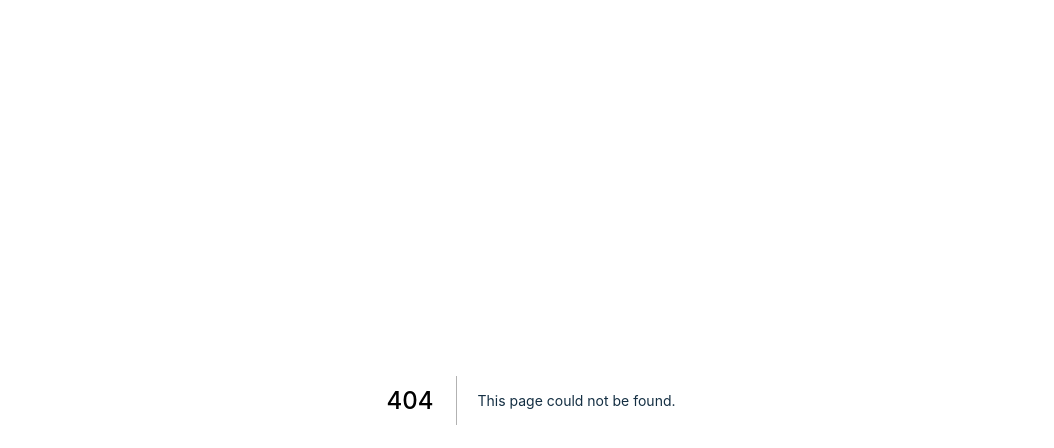
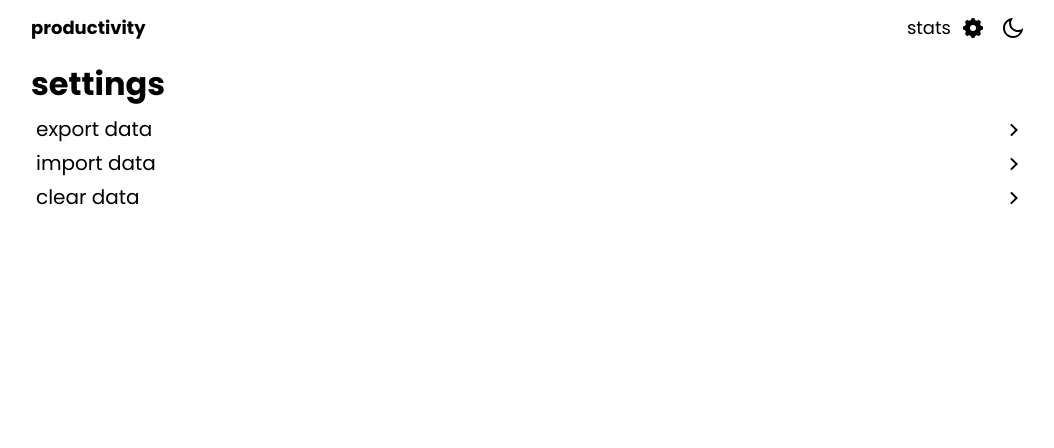
Before and after one commit to colorlessenergy/productivity, a Next.js app: page /settings in a window 1280 px wide. Before the commit this address had no page. Shown: the top 448 px of the page, without its empty margins (109-1163 px from the left). Built offline with nearby package versions, Linux system fonts and the light colour scheme.

Commit message:
add settings page

```diff
--- /dev/null
+++ b/pages/settings.js
@@ -0,0 +1,30 @@
+import Head from 'next/head';
+
+import Nav from '../shared/components/Nav';
+import SettingsItem from '../shared/components/SettingsItem';
+
+const Settings = () => {
+    return (
+        <div>
+            <Head>
+                <title>settings - productivity</title>
+                <meta name="description" content="settings - productivity" />
+                <link rel="icon" href="/favicon.ico" />
+            </Head>
+
+            <div className="container">
+                <Nav />
+
+                <h1 className="m-0 mb-1 font-size-4">settings</h1>
+
+                <SettingsItem text="export data" link="/settings/export-data" />
+
+                <SettingsItem text="import data" link="/settings/import-data" />
+
+                <SettingsItem text="clear data" link="/settings/clear-data" />
+            </div>
+        </div>
+    );
+};
+
+export default Settings;
--- a/shared/components/Nav.js
+++ b/shared/components/Nav.js
@@ -29,6 +29,21 @@ const Nav = () => {
                 <Link href="/stats">
                     <a className="mr-1 font-size-1">stats</a>
                 </Link>
+
+                <Link href="/settings">
+                    <a className="mr-1">
+                        <svg
+                            xmlns="http://www.w3.org/2000/svg"
+                            viewBox="0 0 24 24"
+                            width="24"
+                            height="24"
+                            className="icon"
+                        >
+                            <path d="M2.132 13.63a9.942 9.942 0 0 1 0-3.26c1.102.026 2.092-.502 2.477-1.431.385-.93.058-2.004-.74-2.763a9.942 9.942 0 0 1 2.306-2.307c.76.798 1.834 1.125 2.764.74.93-.385 1.457-1.376 1.43-2.477a9.942 9.942 0 0 1 3.262 0c-.027 1.102.501 2.092 1.43 2.477.93.385 2.004.058 2.763-.74a9.942 9.942 0 0 1 2.307 2.306c-.798.76-1.125 1.834-.74 2.764.385.93 1.376 1.457 2.477 1.43a9.942 9.942 0 0 1 0 3.262c-1.102-.027-2.092.501-2.477 1.43-.385.93-.058 2.004.74 2.763a9.942 9.942 0 0 1-2.306 2.307c-.76-.798-1.834-1.125-2.764-.74-.93.385-1.457 1.376-1.43 2.477a9.942 9.942 0 0 1-3.262 0c.027-1.102-.501-2.092-1.43-2.477-.93-.385-2.004-.058-2.763.74a9.942 9.942 0 0 1-2.307-2.306c.798-.76 1.125-1.834.74-2.764-.385-.93-1.376-1.457-2.477-1.43zM12 15a3 3 0 1 0 0-6 3 3 0 0 0 0 6z" />
+                        </svg>
+                    </a>
+                </Link>
+
                 {theme === 'dark' ? (
                     <button
                         onClick={handleThemeChange}
--- /dev/null
+++ b/shared/components/SettingsItem/SettingsItem.module.css
@@ -0,0 +1,14 @@
+.item {
+    display: flex;
+    align-items: center;
+    justify-content: space-between;
+    padding: 5px;
+
+    font-size: 20px;
+    text-decoration: none;
+    transition: background-color 0.3s ease;
+}
+
+.item:hover {
+    background-color: rgba(0, 0, 0, 0.1);
+}
--- /dev/null
+++ b/shared/components/SettingsItem/index.js
@@ -0,0 +1,23 @@
+import Link from 'next/link';
+
+import classes from './SettingsItem.module.css';
+
+export default function SettingsItem({ text, link }) {
+    return (
+        <Link href={link}>
+            <a className={classes['item']}>
+                {text}
+
+                <svg
+                    xmlns="http://www.w3.org/2000/svg"
+                    viewBox="0 0 24 24"
+                    width="24"
+                    height="24"
+                    className="icon"
+                >
+                    <path d="M13.172 12l-4.95-4.95 1.414-1.414L16 12l-6.364 6.364-1.414-1.414z" />
+                </svg>
+            </a>
+        </Link>
+    );
+}
```
